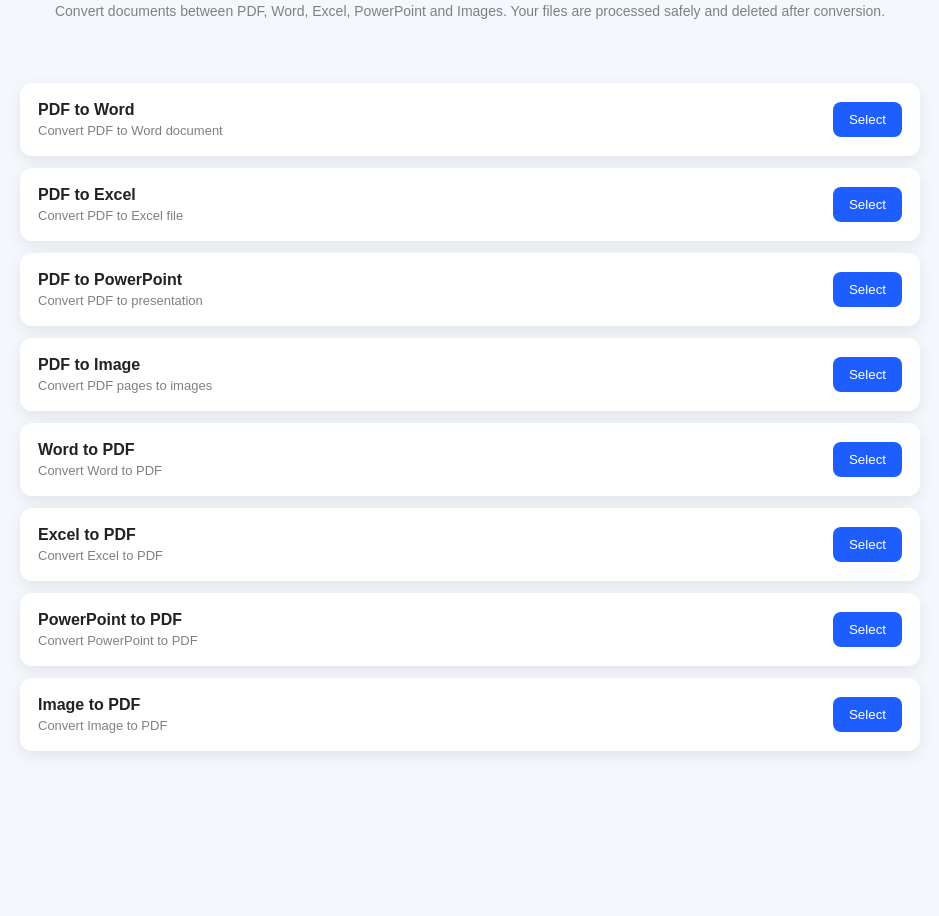
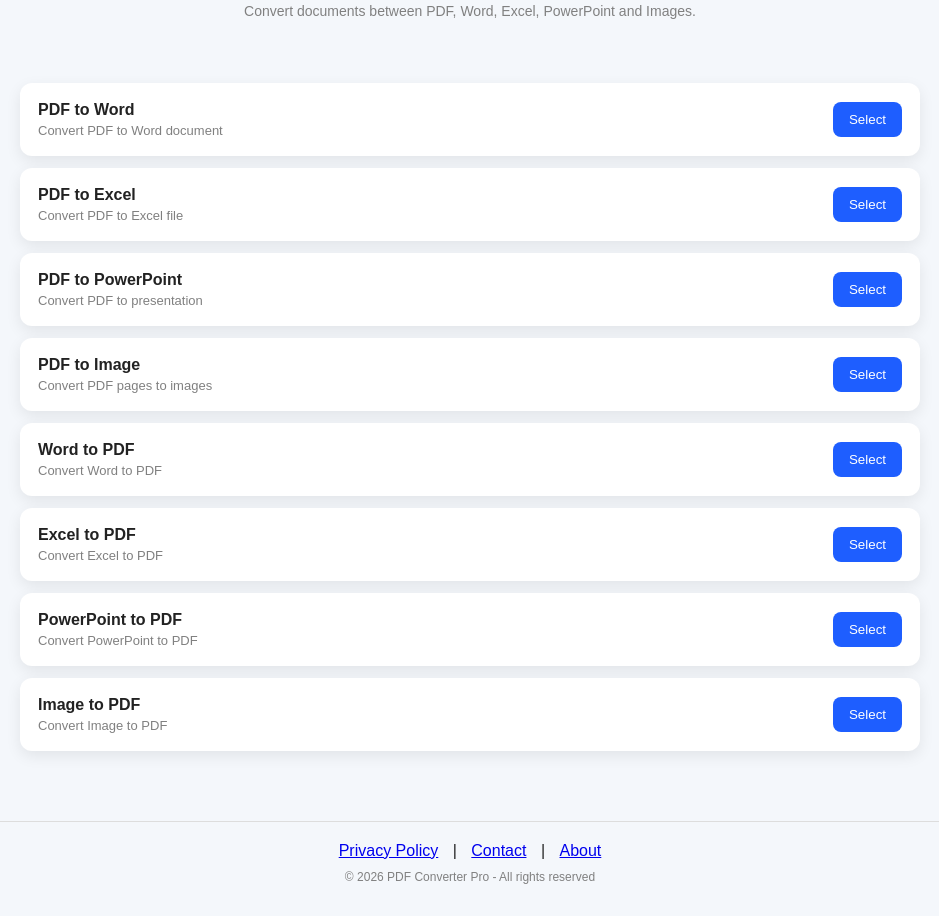
Before and after one commit to UHwolf/pdf-converter-pro, a website: page index.html in a window 1280 px wide. Shown: the part 219-1135 px from the top of the page, without its empty margins (170-1109 px from the left). Before the commit the page ends 990 px from the top, so only its background shows below. Drawn offline with Linux system fonts and the light colour scheme.

Commit message:
update project

```diff
--- a/index.html
+++ b/index.html
@@ -116,7 +116,6 @@ body {
 <div class="hero">
     <h1 id="h1">File Conversion Platform</h1>
     <p id="subtitle">Convert documents between PDF, Word, Excel, PowerPoint and Images.
-        Your files are processed safely and deleted after conversion.
     </p>
 </div>
 
@@ -220,3 +219,14 @@ function changeLang(lang) {
 
 </body>
 </html>
+<footer style="margin-top:50px; padding:20px; text-align:center; border-top:1px solid #ddd;">
+
+  <a href="/privacy.html" style="margin:0 10px;">Privacy Policy</a> |
+  <a href="/contact.html" style="margin:0 10px;">Contact</a> |
+  <a href="/about.html" style="margin:0 10px;">About</a>
+
+  <p style="margin-top:10px; font-size:12px; color:gray;">
+    © 2026 PDF Converter Pro - All rights reserved
+  </p>
+
+</footer>
```
Also changed, not shown: upload.html (+11 -0 lines).
